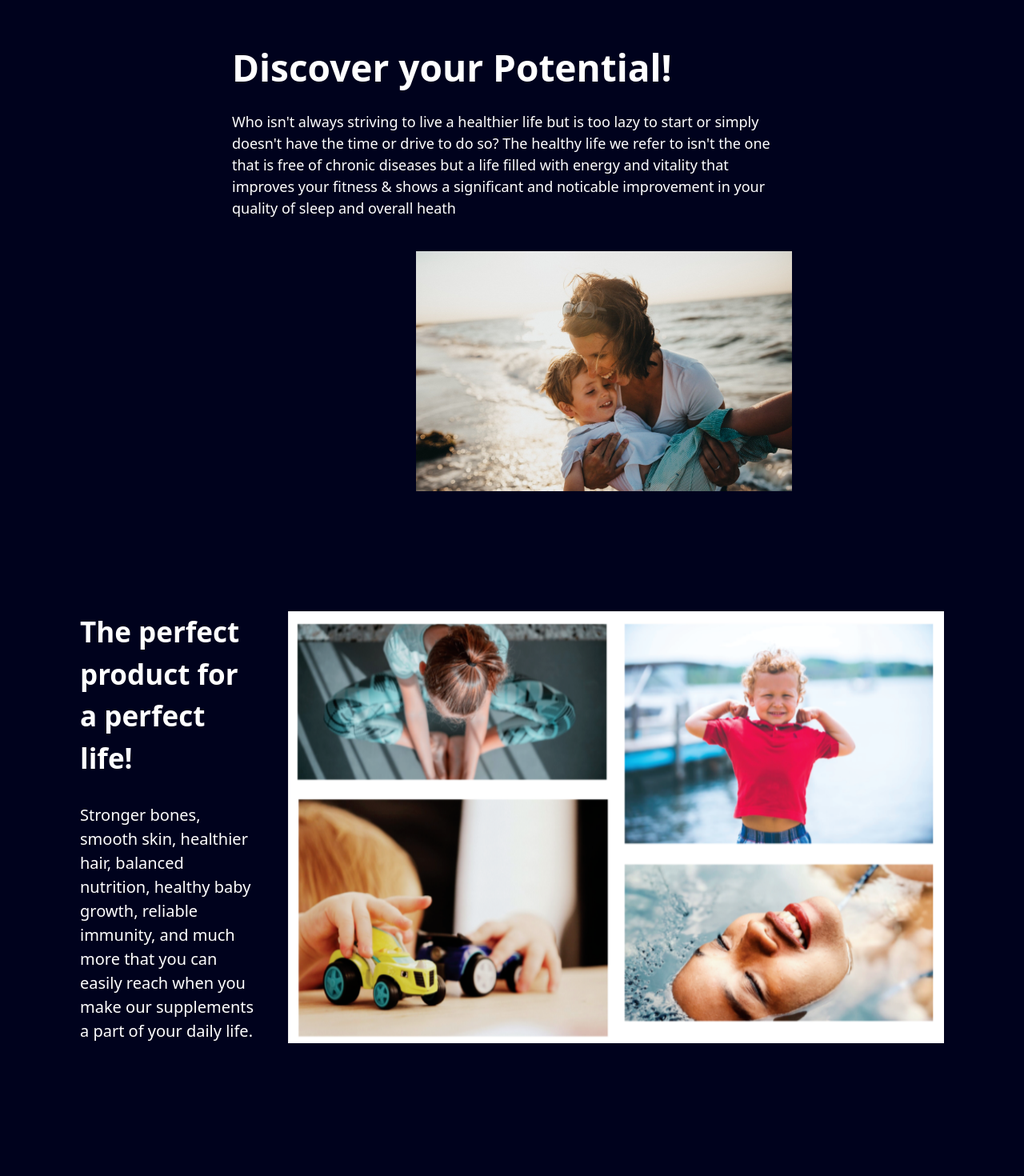
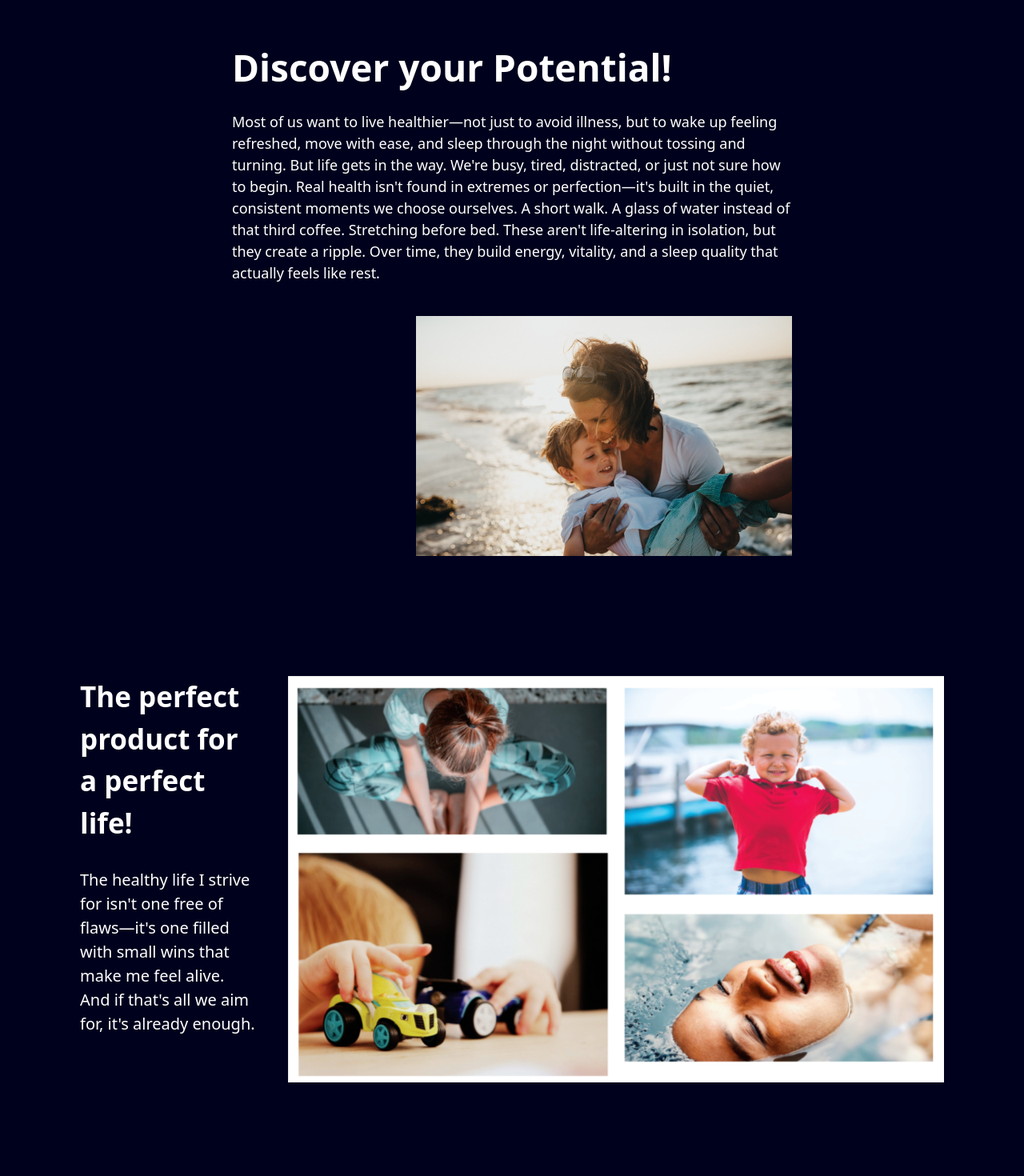
Before and after one commit to YosefCpo/Pescado3, a React (Vite) app: page /about in a window 1280 px wide. Shown: the part 200-1670 px from the top of the page at 80% size. Built offline with nearby package versions, Linux system fonts and the light colour scheme.

Commit message:
dfgdfgfggf

```diff
--- a/src/components/AboutUs/AboutFirstSection.jsx
+++ b/src/components/AboutUs/AboutFirstSection.jsx
@@ -8,10 +8,12 @@ function AboutFirstSection({ language }) {
         <div className="max-w-[700px] mt-[100px] mx-auto bg-[#00021d]">
             <h2 className="font-bold text-[46px]">Discover your Potential!</h2>
             <p className="text-[18px] mt-[20px]">
-                Who isn't always striving to live a healthier life but is too lazy to start or simply doesn't have the
-                time or drive to do so? The healthy life we refer to isn't the one that is free of chronic diseases but
-                a life filled with energy and vitality that improves your fitness & shows a significant and noticable
-                improvement in your quality of sleep and overall heath
+                Most of us want to live healthier—not just to avoid illness, but to wake up feeling refreshed, move with
+                ease, and sleep through the night without tossing and turning. But life gets in the way. We're busy,
+                tired, distracted, or just not sure how to begin. Real health isn't found in extremes or perfection—it's
+                built in the quiet, consistent moments we choose ourselves. A short walk. A glass of water instead of
+                that third coffee. Stretching before bed. These aren't life-altering in isolation, but they create a
+                ripple. Over time, they build energy, vitality, and a sleep quality that actually feels like rest.
             </p>
             <img className="mt-[40px] w-[470px] h-[300px] object-cover justify-self-end" src={MomImage} alt="" />
         </div>
--- a/src/components/AboutUs/AboutSecondSection.jsx
+++ b/src/components/AboutUs/AboutSecondSection.jsx
@@ -10,9 +10,8 @@ function AboutSecondSection({ language }) {
                 <div className="info">
                     <h2 className="text-[35px] font-bold">The perfect product for a perfect life!</h2>
                     <p className="text-[20px] mt-[30px]">
-                        Stronger bones, smooth skin, healthier hair, balanced nutrition, healthy baby growth, reliable
-                        immunity, and much more that you can easily reach when you make our supplements a part of your
-                        daily life.
+                        The healthy life I strive for isn't one free of flaws—it's one filled with small wins that make
+                        me feel alive. And if that's all we aim for, it's already enough.
                     </p>
                 </div>
                 <img src={AboutImage} alt="about" />
```
